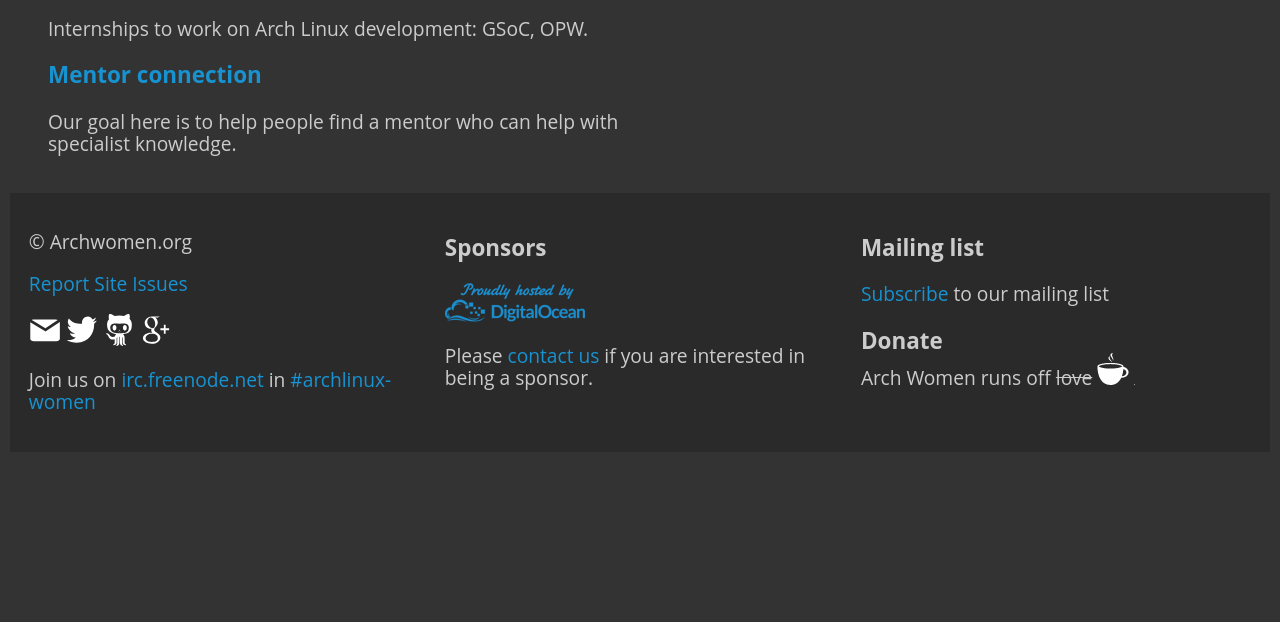
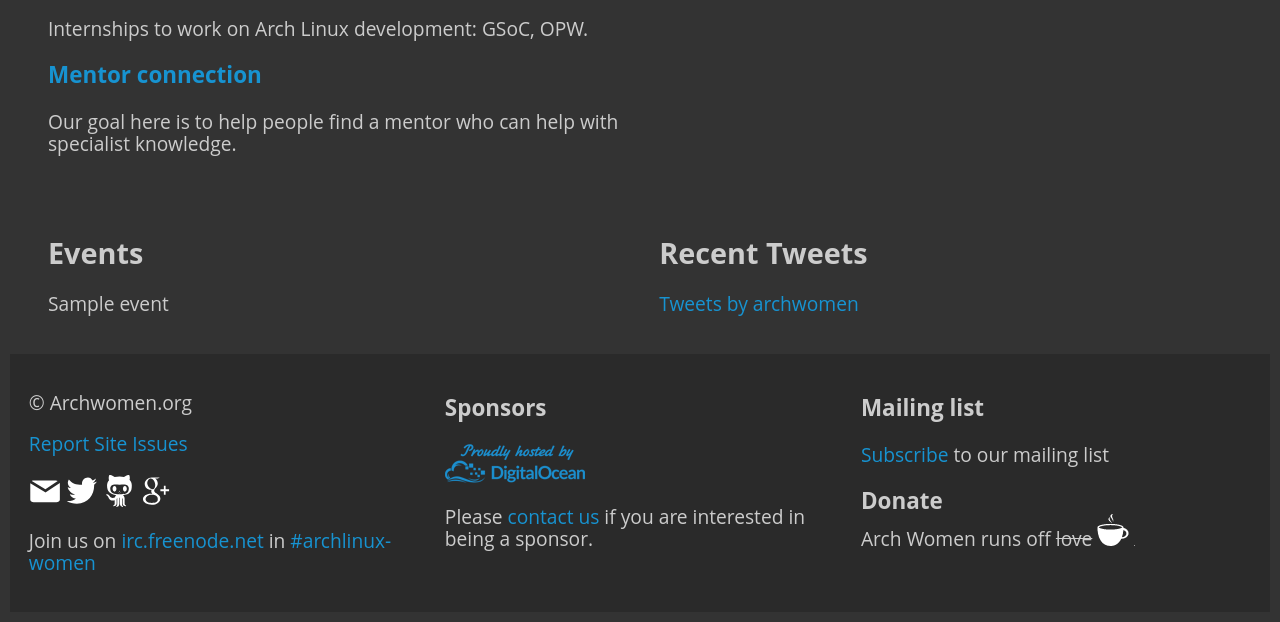
Before and after one commit to archwomen/flask-website, a Flask app: template templates/index.html in a window 1280 px wide. Shown: the part 669-1291 px from the top of the page. Before the commit the page ends 1078 px from the top, so only its background shows below. Run offline with Flask 2, Linux system fonts and the light colour scheme; the template is opened without the code that fills it: most values are stand-ins (such as "Sample title", 1, 10 or a date in 2020); some libraries are stand-ins or nearby versions.

Commit message:
added twitter feed and events to the font page

```diff
--- a/app.py
+++ b/app.py
@@ -6,14 +6,53 @@ archwomen.org website
 
 import os
 import codecs
+import re
 import feedparser
+import icalendar
+from datetime import datetime, timedelta, tzinfo
+from dateutil.rrule import *
 from pygments.formatters import HtmlFormatter
 from flask import Flask, render_template, Markup, abort, safe_join, request, flash
 from markdown import markdown
 from markdown.extensions.codehilite import CodeHiliteExtension
 from markdown.extensions.extra import ExtraExtension
+from jinja2 import evalcontextfilter, Markup, escape
 #from flask_frozen import Freezer
 
+ZERO = timedelta(0)
+
+class UTC(tzinfo):
+    def utcoffset(self, dt):
+        return ZERO
+
+    def tzname(self, dt):
+        return "UTC"
+
+    def dst(self, dt):
+        return ZERO
+
+utc = UTC()
+
+def parse_recurrences(recur_rule, start, exclusions):
+    """ Find all reoccuring events """
+    rules = rruleset()
+    first_rule = rrulestr(recur_rule, dtstart=start)
+    rules.rrule(first_rule)
+    if not isinstance(exclusions, list):
+        exclusions = [exclusions]
+        for xdate in exclusions:
+            try:
+                rules.exdate(xdate.dts[0].dt)
+            except AttributeError:
+                pass
+    now = datetime.now(utc)
+    this_year = now + timedelta(days=90)
+    dates = []
+    for rule in rules.between(now, this_year):
+        dates.append(rule.strftime("%D %H:%M UTC "))
+    return dates
+
+_paragraph_re = re.compile(r'(?:\r\n|\r|\n){2,}')
 
 app = Flask(__name__)
 
@@ -29,6 +68,15 @@ def markdown_filter(text):
     """ Convert markdown to html """
     return Markup(markdown(text, extensions=[CodeHiliteExtension(linenums=False, css_class='highlight'), ExtraExtension()]))
 
+@app.template_filter()
+@evalcontextfilter
+def nl2br(eval_ctx, value):
+    result = u'\n\n'.join(u'<p>%s</p>' % p.replace('\n', '<br>\n') \
+        for p in _paragraph_re.split(escape(value)))
+    if eval_ctx.autoescape:
+        result = Markup(result)
+    return result
+
 @app.route('/pygments.css')
 def pygments_css():
     formatter = HtmlFormatter(style='monokai', nobackground=True)
@@ -37,8 +85,31 @@ def pygments_css():
 
 @app.route('/')
 def index():
+    with open('static/data/Archwomen.ics', 'rb') as f:
+        icalfile = f.read()
+    gcal = icalendar.Calendar.from_ical(icalfile)
+    events = []
+    for component in gcal.walk():
+        if component.name == "VEVENT":
+            summary = component.get('summary')
+            description = component.get('description')
+            location = component.get('location')
+            startdt = component.get('dtstart').dt
+            enddt = component.get('dtend').dt
+            exdate = component.get('exdate')
+            if component.get('rrule'):
+                reoccur = component.get('rrule').to_ical().decode('utf-8')
+                for item in parse_recurrences(reoccur, startdt, exdate):
+                    events.append("{0} {1}\n {2} - {3}\n"
+                                  .format(item, summary, description, location))
+            else:
+                events.append("{0}-{1} {2}\n {3} - {4}\n"
+                              .format(startdt.strftime("%D %H:%M UTC"),
+                                      enddt.strftime("%D %H:%M UTC"),
+                                      summary, description, location))
+    calevents = sorted(events)
     feed = feedparser.parse('https://archwomen.org/blog/feed.atom').entries
-    return render_template('index.html', entries=feed[0:6], title='Home')
+    return render_template('index.html', entries=feed[0:6], calendar=calevents, title='Home')
 
 @app.route('/donate/')
 def donate():
--- a/static/screen.css
+++ b/static/screen.css
@@ -23,12 +23,12 @@ h1 {
   text-align: center;
 }
 hr {
-	border: solid .1em #222222;
+  border: solid .1em #222222;
 }
 blockquote {
-	margin: .5em .5em .5em 2em;
-	padding-left: 1em;
-	border-left: solid .1em #1793d1;
+  margin: .5em .5em .5em 2em;
+  padding-left: 1em;
+  border-left: solid .1em #1793d1;
 }
 ol ol {
     list-style-type: lower-roman;
@@ -135,6 +135,9 @@ nav li {
   text-align: center;
   margin: 0;
 }
+#twitter-widget {
+  max-width: 660px;
+}
 #contact label {
   display: inline-block;
   min-width: 10em;
--- a/templates/index.html
+++ b/templates/index.html
@@ -57,5 +57,30 @@
           {% endfor %}
           <p><a href="/blog/">Read more</a></p>
       </section>
+    </article>
+    <article class="clearfix">
+      <section class="col-1-2">
+        <h2>Events</h2>
+        {% for event in calendar %}
+          <p>{{ event | nl2br }}</p>
+        {% endfor %}
+      </section>
+      <section class="col-2-2">
+          <h2>Recent Tweets</h2>
+          <div id="twitter-widget">
+          <a class="twitter-timeline"
+              data-lang="en"
+              data-dnt="true"
+              data-tweet-limit="2"
+              data-theme="dark"
+              data-chrome="transparent, noborders, noheader, nofooter, noscrollbar"
+              data-link-color="#1793d1"
+              href="https://twitter.com/archwomen">
+              Tweets by archwomen
+          </a>
+          <script async src="//platform.twitter.com/widgets.js" charset="utf-8">
+          </script>
+          </div>
+      </section>
   </article>
 {% endblock %}
```
Also changed, not shown: 1 other file.
